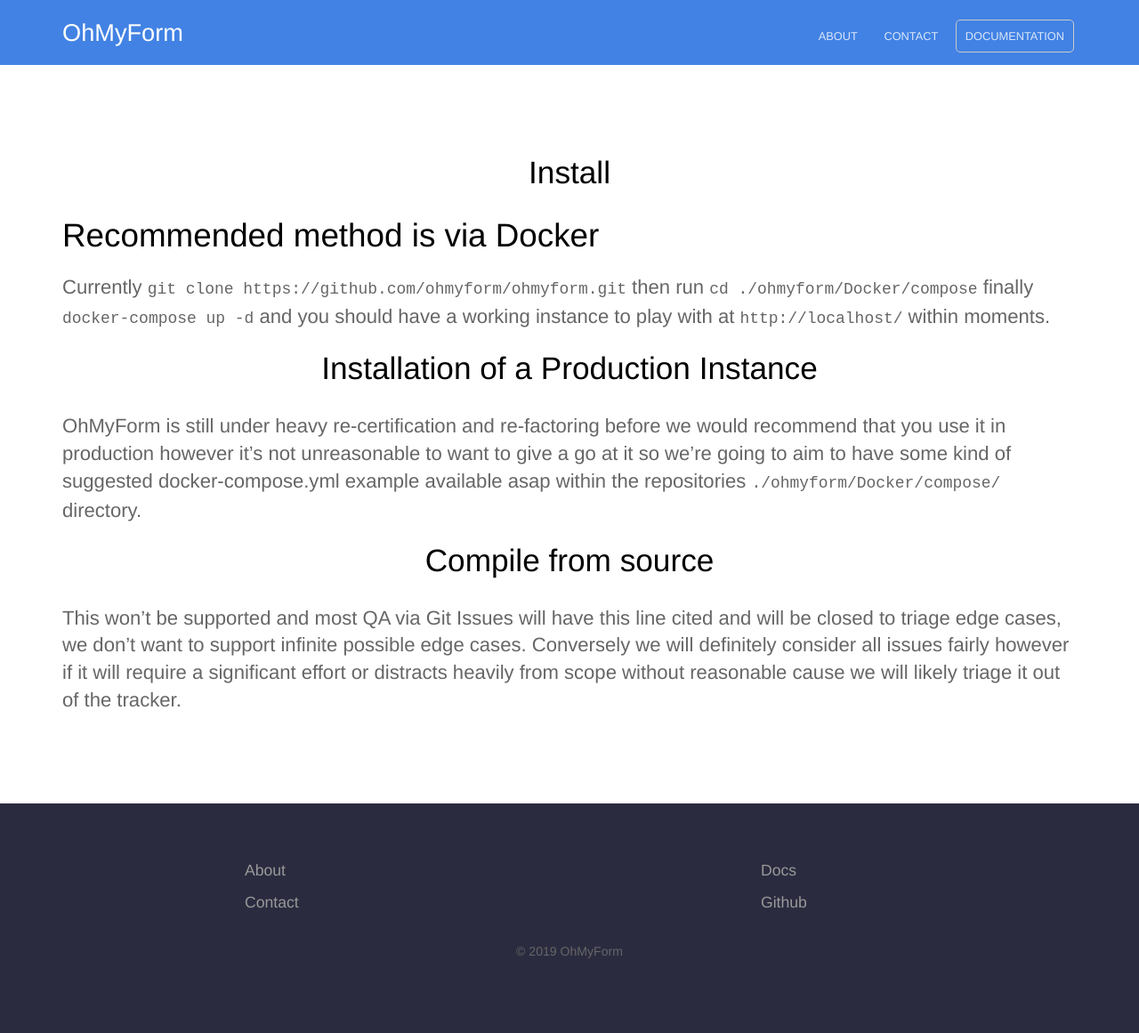
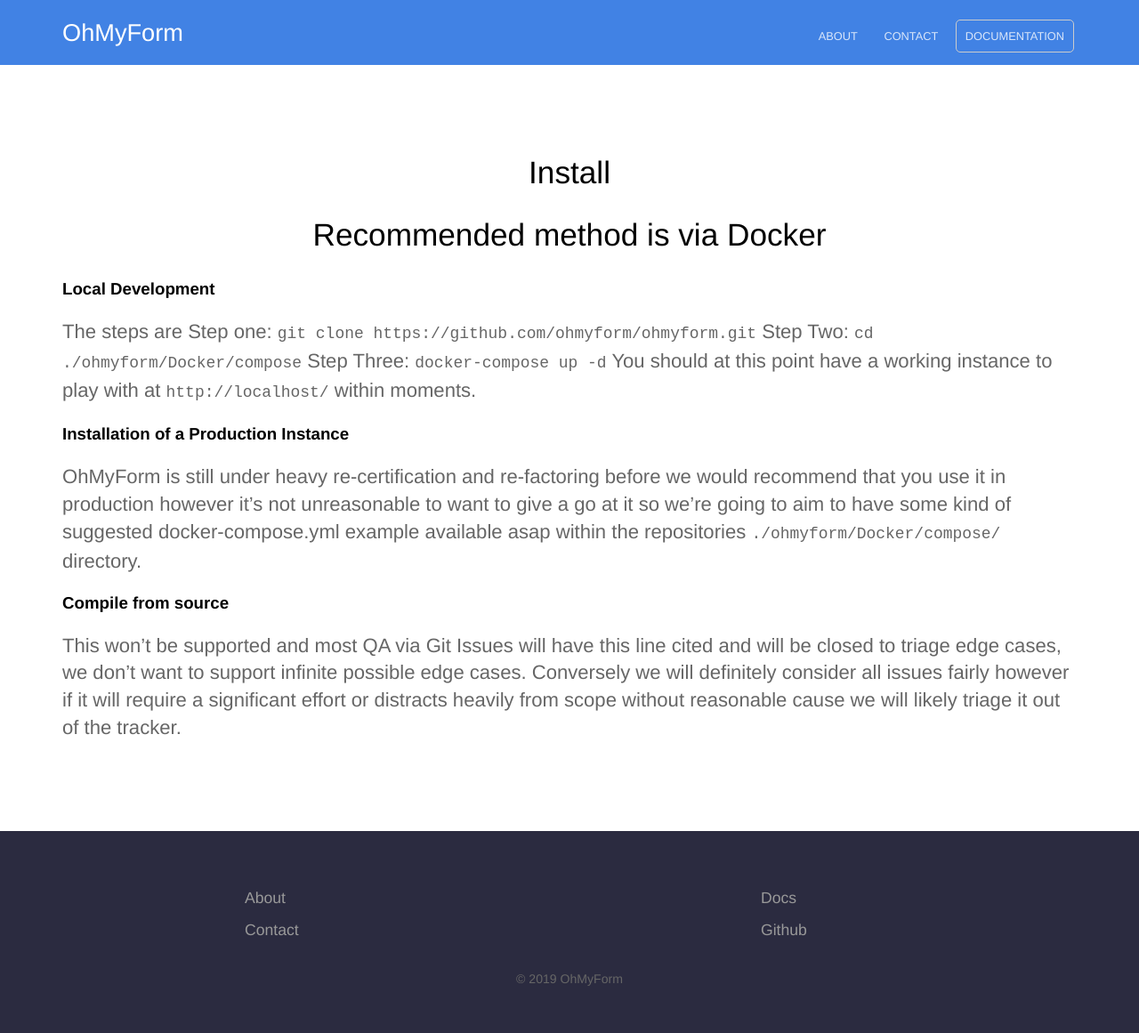
Before and after one commit to ohmyform/website, a Jekyll site: the page built from docs/install.md, in a window 1280 px wide. Shown: the whole page at 89% size. Built offline with Jekyll 4.4.1, drawn with Linux system fonts in a browser that asks for light colours; before the commit the page ends 1130 px from its top, so only the background shows below that.

Commit message:
Clarified steps

```diff
--- a/docs/install.md
+++ b/docs/install.md
@@ -2,13 +2,19 @@
 title: Install
 ---
 
-# Recommended method is via Docker
+## Recommended method is via Docker
 
-Currently `git clone https://github.com/ohmyform/ohmyform.git` then run `cd ./ohmyform/Docker/compose` finally `docker-compose up -d` and you should have a working instance to play with at `http://localhost/` within moments.
+### Local Development
 
-## Installation of a Production Instance
+The steps are
+Step one: `git clone https://github.com/ohmyform/ohmyform.git`
+Step Two: `cd ./ohmyform/Docker/compose`
+Step Three: `docker-compose up -d`
+You should at this point have a working instance to play with at `http://localhost/` within moments.
+
+### Installation of a Production Instance
 
 OhMyForm is still under heavy re-certification and re-factoring before we would recommend that you use it in production however it's not unreasonable to want to give a go at it so we're going to aim to have some kind of suggested docker-compose.yml example available asap within the repositories `./ohmyform/Docker/compose/` directory.
 
-## Compile from source
+### Compile from source
 This won't be supported and most QA via Git Issues will have this line cited and will be closed to triage edge cases, we don't want to support infinite possible edge cases.  Conversely we will definitely consider all issues fairly however if it will require a significant effort or distracts heavily from scope without reasonable cause we will likely triage it out of the tracker.
```
